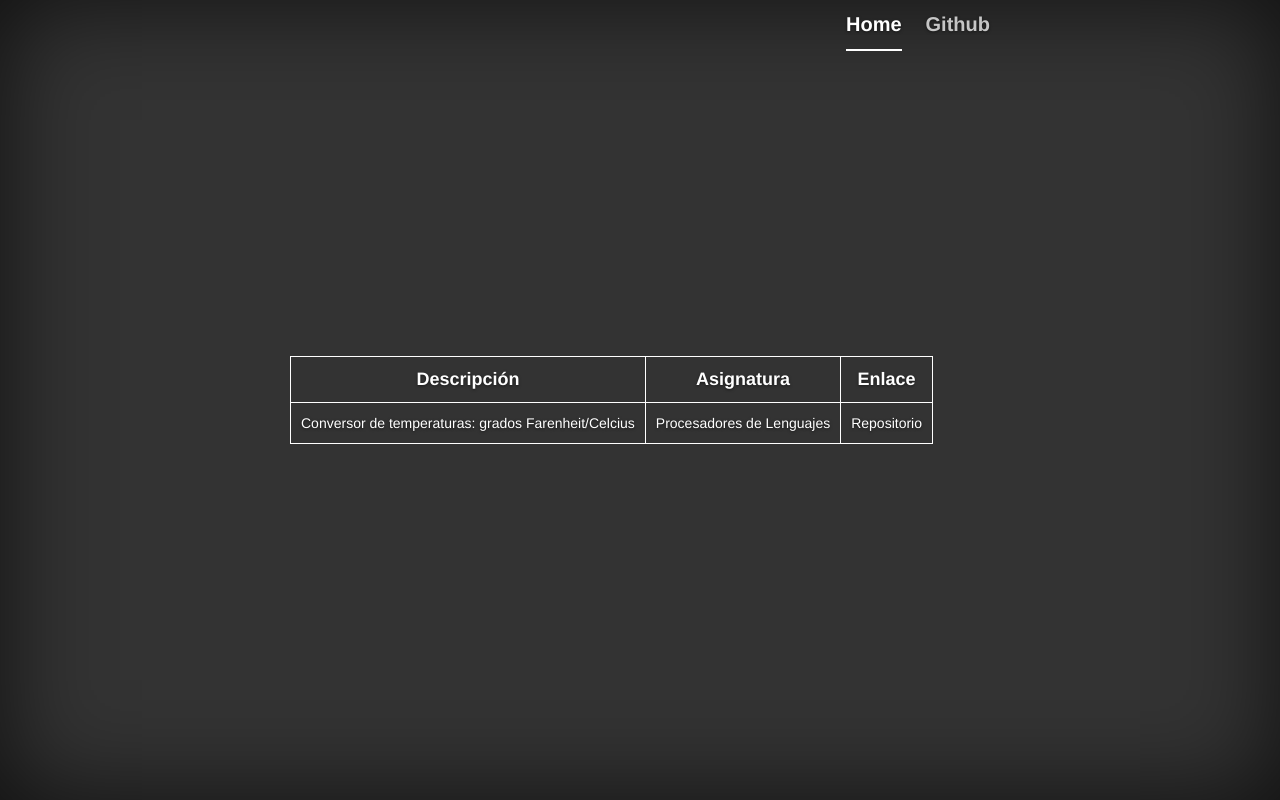
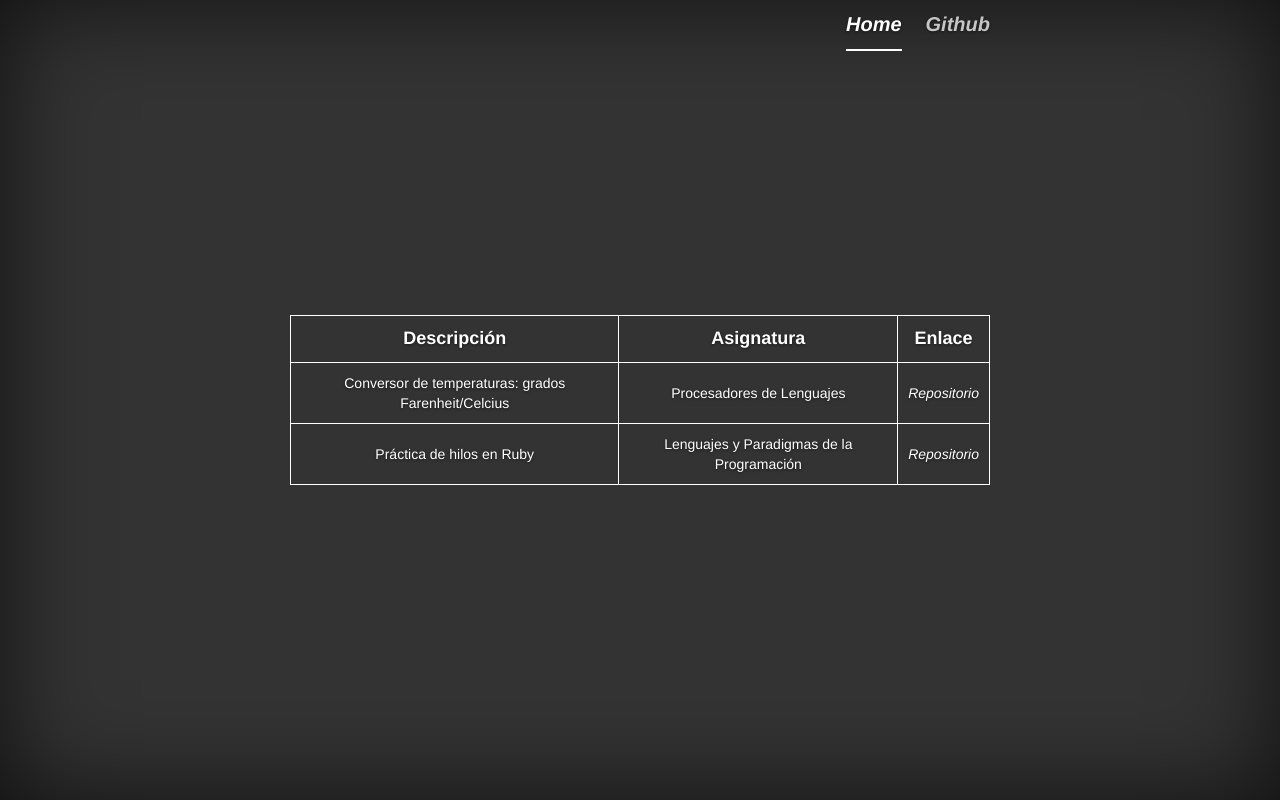
Before and after one commit to alu0100697032/alu0100697032.github.io, a plain HTML site: page proyectos.html in a window 1280 px wide. Drawn offline with nearby package versions, Linux system fonts and the light colour scheme.

Commit message:
Style changes

```diff
--- a/css/cover.css
+++ b/css/cover.css
@@ -162,6 +162,8 @@ body {
   }
 }
 
+/*TableHead size text bigger and bold*/
+
 .tablehead{
   font-weight: bold;
   font-size: 18px;
@@ -171,3 +173,7 @@ th, td {
     border: 1px solid;
     padding: 10px;
 }
+
+a{
+  font-style: italic;
+}
--- a/proyectos.html
+++ b/proyectos.html
@@ -32,6 +32,11 @@
                                 <td>Procesadores de Lenguajes</td>
                                 <td><a href="https://github.com/alu0100697032/temperature_conversor">Repositorio</a></td>
                             </tr>
+                            <tr>
+                                <td>Práctica de hilos en Ruby</td>
+                                <td>Lenguajes y Paradigmas de la Programación</td>
+                                <td><a href="https://github.com/alu0100697032/naranjeroLPP">Repositorio</a></td>
+                            </tr>
                         </tbody>
                     </table>
                 </div>
```
Also changed, not shown: index.html (+1 -2 lines).
